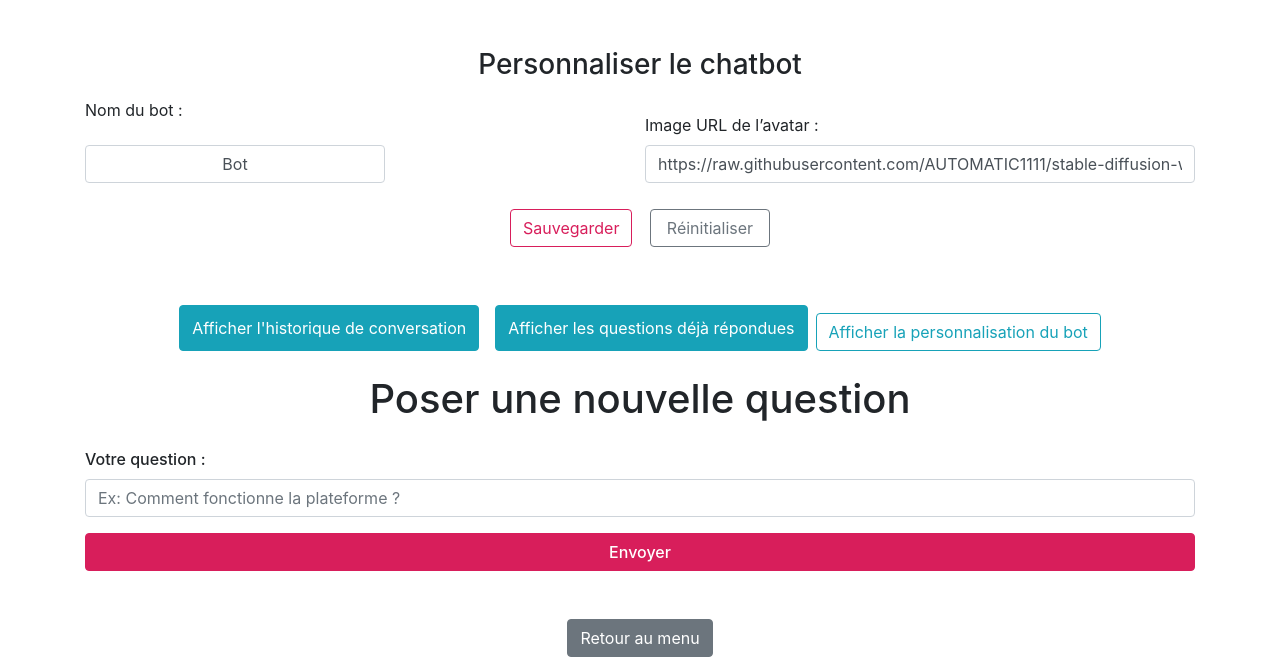
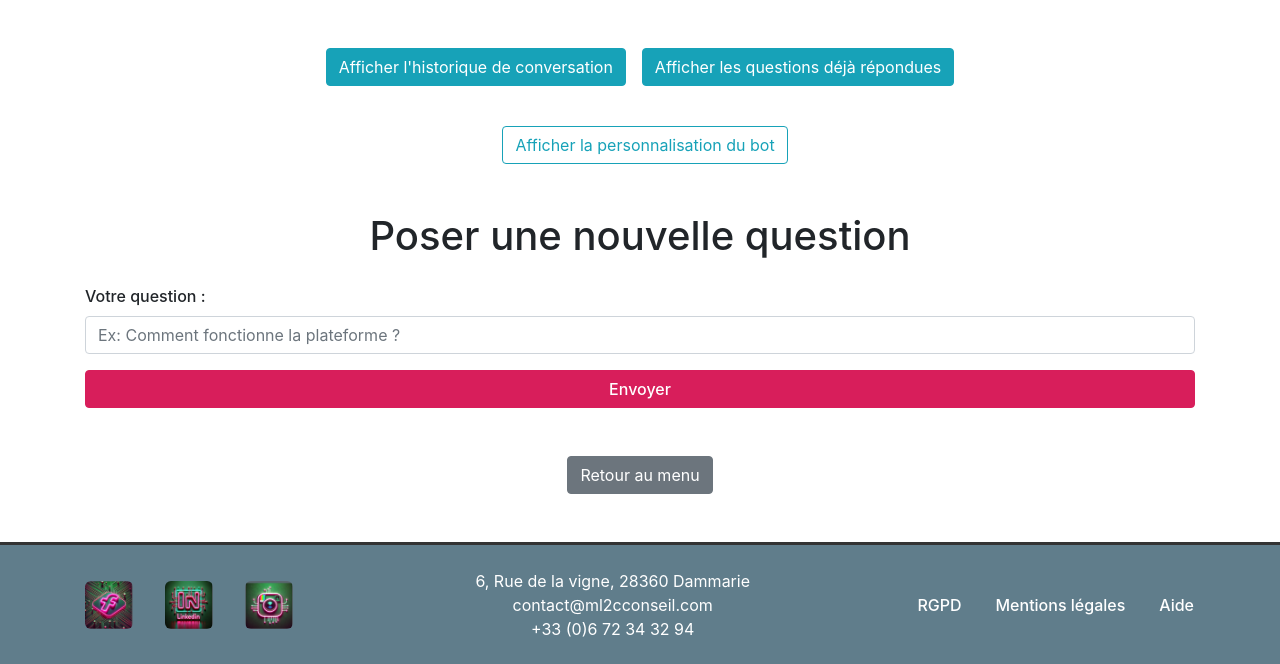
Before and after one commit to BaptisteChesneau/RNCP_flask, a Flask app: page /chatbot in a window 1280 px wide. Shown: the part 133-797 px from the top of the page. Run offline with Flask 3, Linux system fonts and the light colour scheme; data that the repository does not hold is empty; some libraries are stand-ins or nearby versions.

Commit message:
Get a true changement about chatbot

```diff
--- a/templates/chatbot.html
+++ b/templates/chatbot.html
@@ -31,26 +31,7 @@
 
 <div class="container my-5">
 
-  <!-- 🧑‍🎨 Personnalisation du bot -->
-  <div class="mb-5">
-    <h3 class="text-center mb-3">Personnaliser le chatbot</h3>
-    <div class="form-row align-items-end">
-      <div class="col-md-6 mb-3">
-        <label for="custom-bot-name">Nom du bot :</label>
-        <input type="text" id="custom-bot-name" class="form-control" placeholder="Ex: ML2C Bot">
-      </div>
-      <div class="col-md-6 mb-3">
-        <label for="custom-bot-avatar">Image URL de l’avatar :</label>
-        <input type="text" id="custom-bot-avatar" class="form-control" placeholder="Lien vers une image">
-      </div>
-    </div>
-    <div class="text-center">
-      <button id="save-bot-settings" class="btn btn-outline-primary mr-2">Sauvegarder</button>
-      <button id="reset-bot-settings" class="btn btn-outline-secondary">Réinitialiser</button>
-    </div>
-  </div>
-
-  <!-- 🔘 Boutons Historique + Questions Répondues + Personnalisation -->
+  <!-- 🔘 Boutons Historique + Questions Répondues -->
   <div class="text-center mb-4 d-flex justify-content-center flex-wrap gap-3">
     <button id="show-history-btn" class="btn btn-info mr-2">
       Afficher l'historique de conversation
@@ -58,11 +39,13 @@
 
     <button id="show-answered-btn" class="btn btn-info ml-2 position-relative">
       Afficher les questions déjà répondues
-      <span id="notif-badge" class="badge badge-danger position-absolute"
-            style="top: -10px; right: -10px; display: none;">0</span>
+        <span id="notif-badge" class="badge badge-danger position-absolute" style="top: -10px; right: -10px; display: none;">0</span>
     </button>
+  </div>
 
-    <button id="toggle-customization" class="btn btn-outline-info ml-2 mt-2">
+  <!-- 🎛️ Bouton Personnalisation séparé avec marge -->
+  <div class="text-center mb-5">
+    <button id="toggle-customization" class="btn btn-outline-info mt-3">
       Afficher la personnalisation du bot
     </button>
   </div>
```
